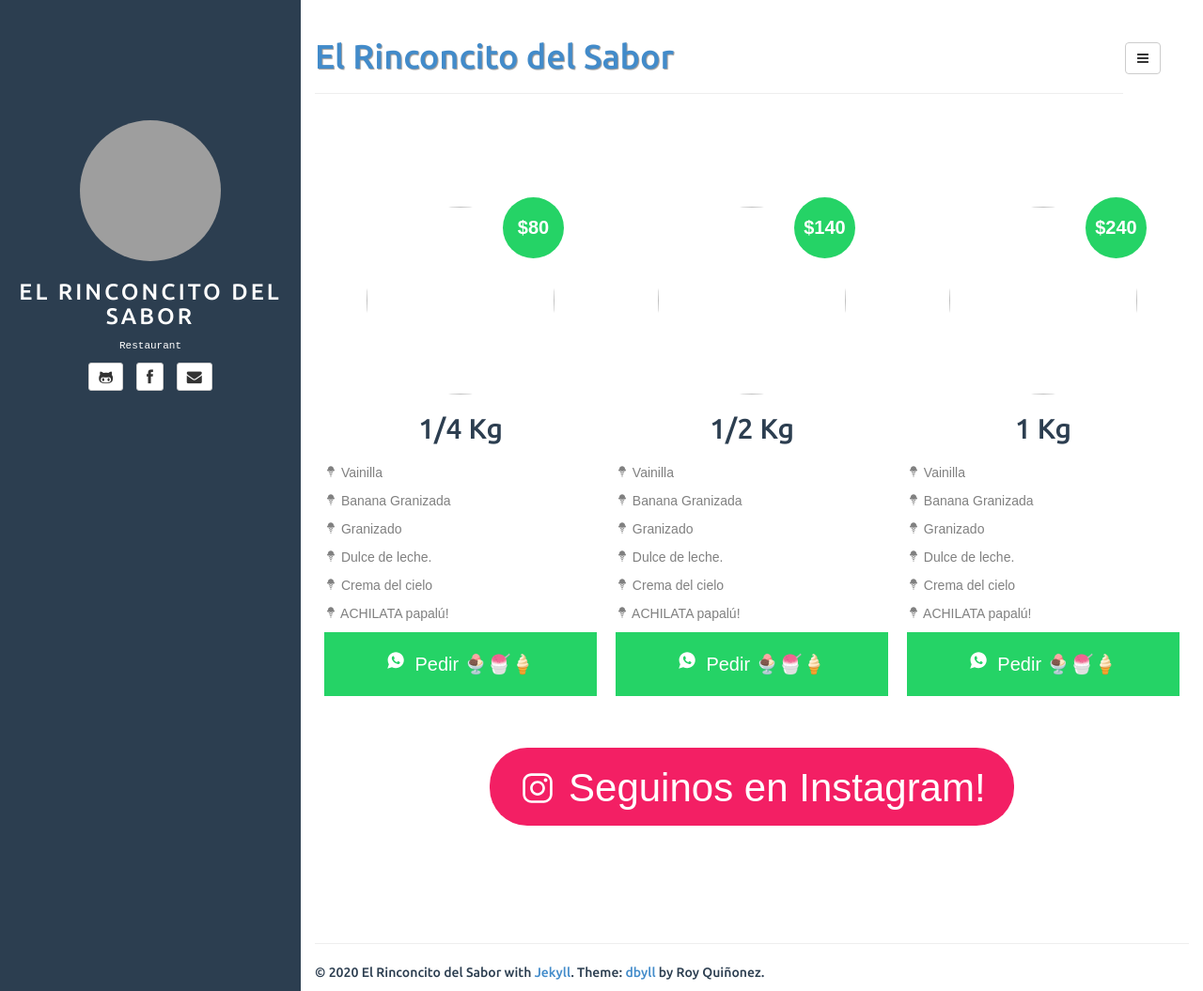
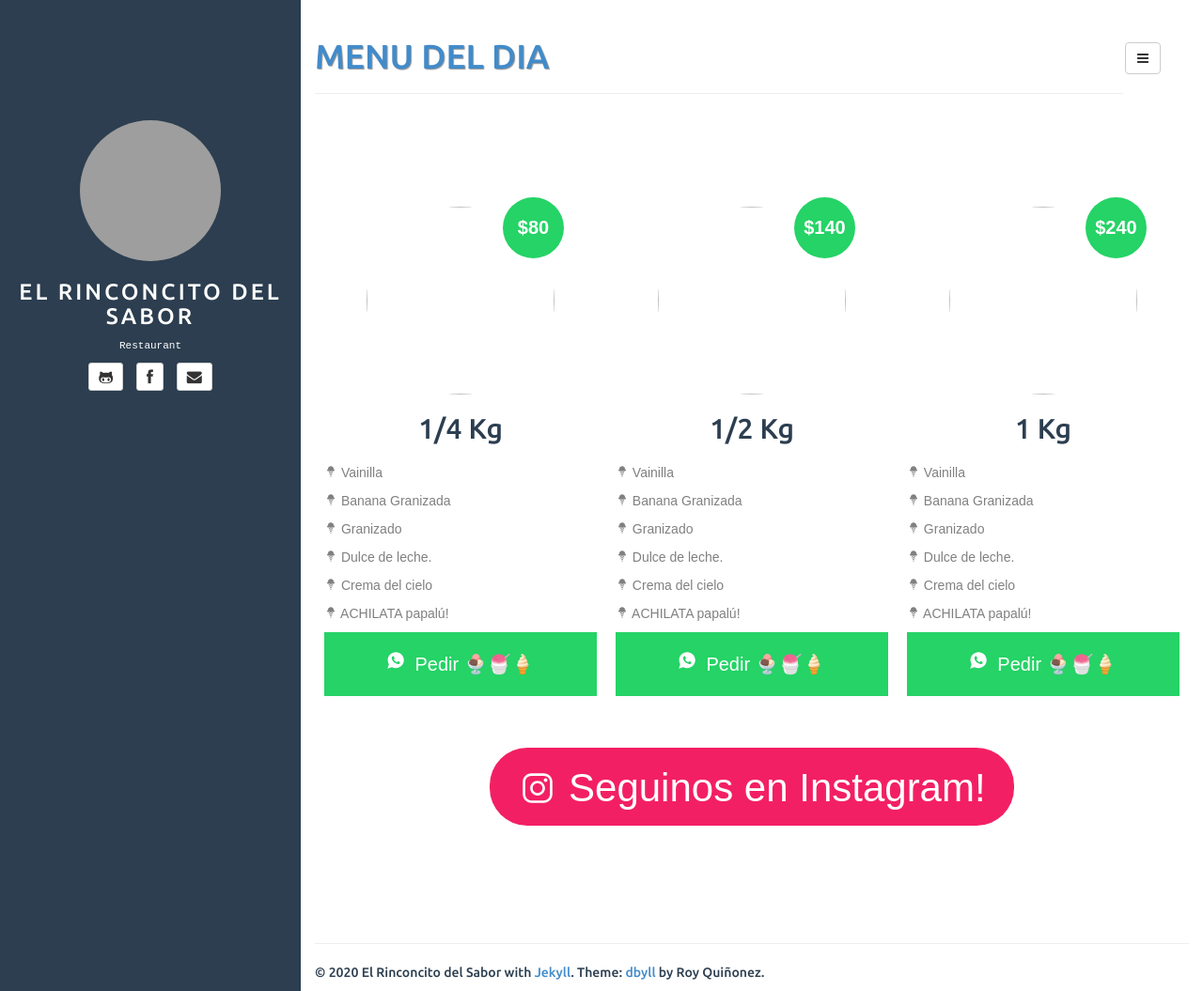
Before and after one commit to Roway007/Roway007.github.io, a Jekyll site: the page built from index.html, in a window 1280 px wide and 1055 px high. Shown: the whole window at 94% size. Built offline with Jekyll 4.4.1, drawn with Linux system fonts in a browser that asks for light colours; the list of posts is cut into pages by our own code; comment, search, counter and statistics services are not loaded; grey boxes are pictures that could not be loaded.

Commit message:
Update index.html

```diff
--- a/index.html
+++ b/index.html
@@ -3,7 +3,7 @@ layout: default
 tagline:
 ---
 <div class="page-header">
-  <h1><a href="#">El Rinconcito del Sabor</a></h1>
+  <h1><a href="#">MENU DEL DIA</a></h1>
 </div>
 
 <head>
```
